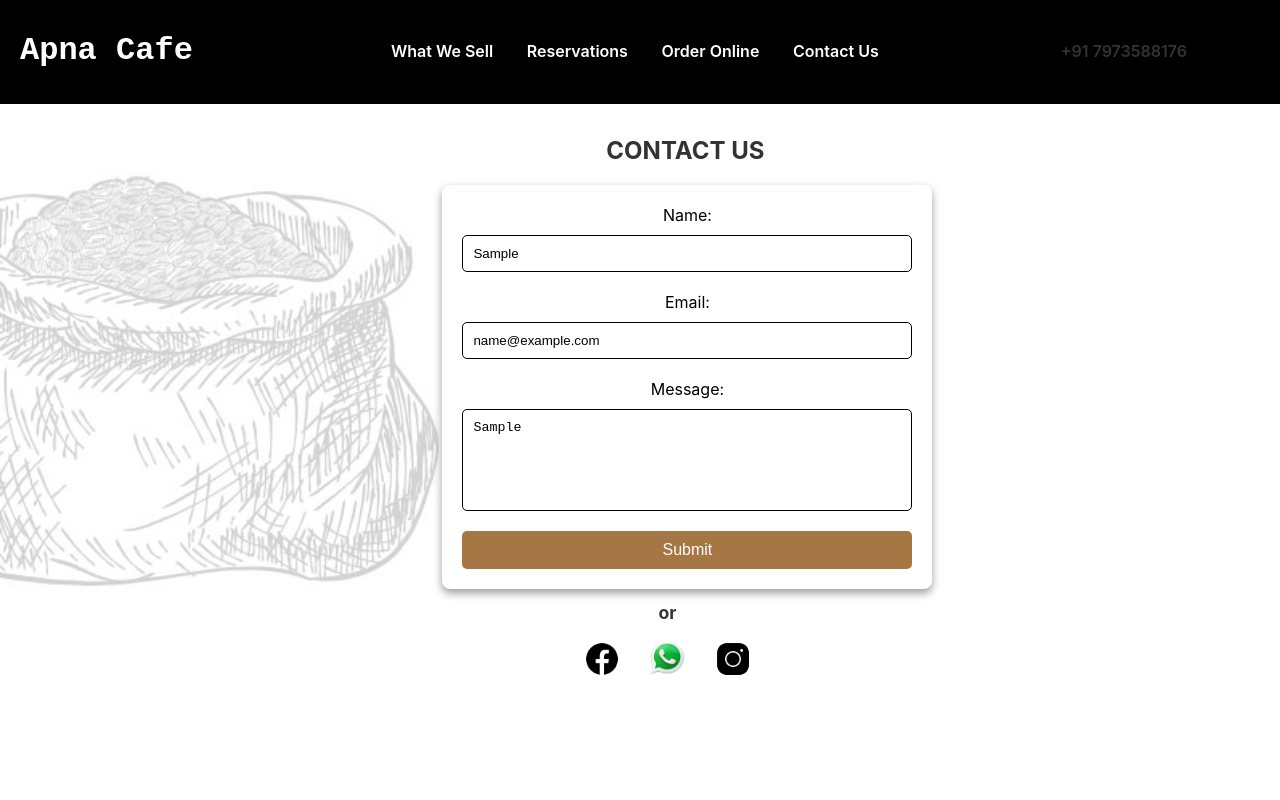
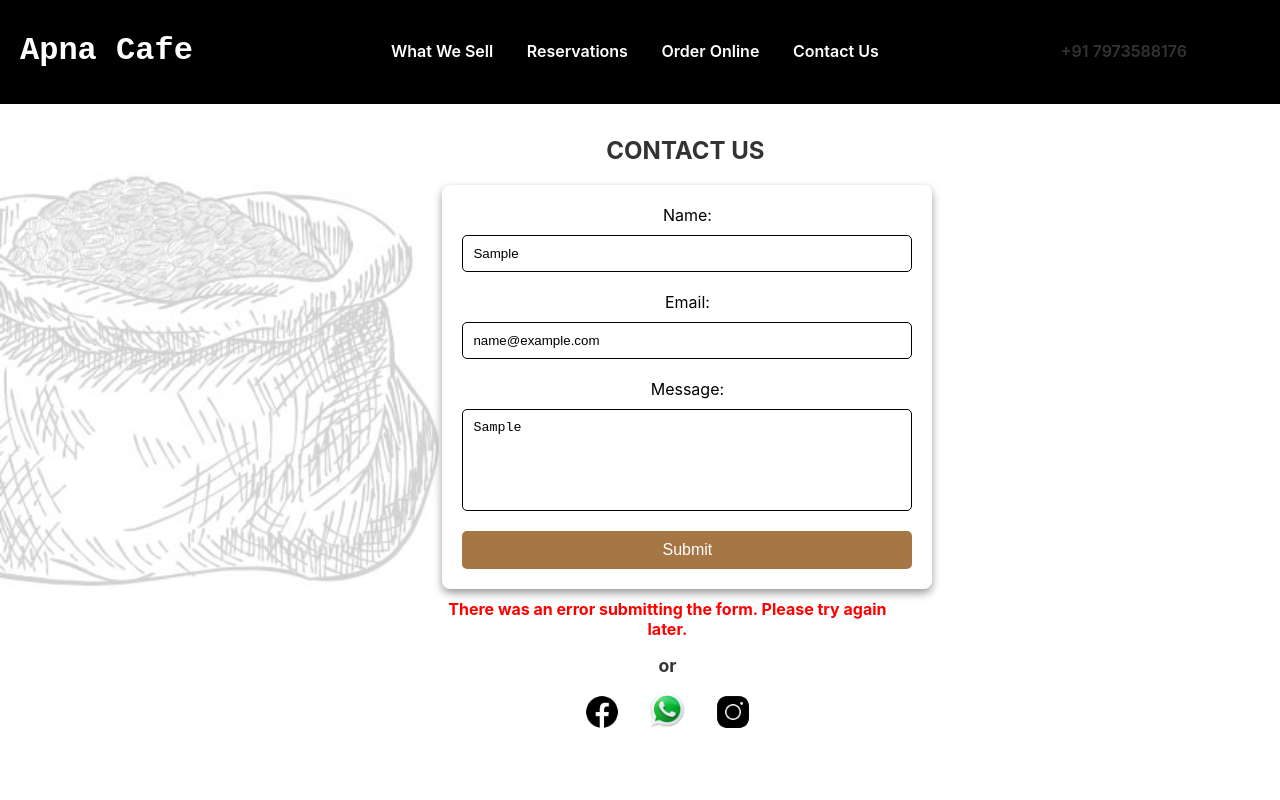
Before and after one commit to garvsharrma/ApnaCafe, a React (Create React App) app: page /contact in a window 1280 px wide. Both pictures are taken after typing "Sample", "name@example.com", "Sample" into the empty fields and a click on the button "Submit". Shown: the top 800 px of the page. Built offline with nearby package versions, Linux system fonts and the light colour scheme; no server answers.

Commit message:
Updated Frontend

```diff
--- a/src/pages/About.js
+++ b/src/pages/About.js
@@ -8,6 +8,7 @@ import fbIcon from '../images/icon-fb.png';
 function About() {
   const [formData, setFormData] = useState({ name: '', email: '', message: '' });
   const [isSubmitted, setIsSubmitted] = useState(false);
+  const [error, setError] = useState('');
 
   const handleChange = (e) => {
     const { name, value } = e.target;
@@ -17,9 +18,18 @@ function About() {
   const handleSubmit = async (e) => {
     e.preventDefault();
     try {
-      await axios.post('http://localhost:5000/api/contact', formData);
+      // Change this to your production backend URL
+      await axios.post('https://apnacafebackend.onrender.com/api/contact', formData);
       setIsSubmitted(true);
+      setError('');
+
+      // Clear the form after successful submission
+      setFormData({ name: '', email: '', message: '' });
+
+      // Hide the success message after a short delay
+      setTimeout(() => setIsSubmitted(false), 5000);
     } catch (error) {
+      setError('There was an error submitting the form. Please try again later.');
       console.error('Error submitting the form:', error);
     }
   };
@@ -32,18 +42,39 @@ function About() {
           <span className="heading"><h2>CONTACT US</h2></span>
           <form onSubmit={handleSubmit}>
             <label>Name:</label>
-            <input type="text" name="name" value={formData.name} onChange={handleChange} required />
+            <input
+              type="text"
+              name="name"
+              value={formData.name}
+              onChange={handleChange}
+              required
+            />
             <label>Email:</label>
-            <input type="email" name="email" value={formData.email} onChange={handleChange} required />
+            <input
+              type="email"
+              name="email"
+              value={formData.email}
+              onChange={handleChange}
+              required
+            />
             <label>Message:</label>
-            <textarea name="message" value={formData.message} onChange={handleChange} required placeholder='Enter your message here... we will get in touch with you soon...'></textarea>
+            <textarea
+              name="message"
+              value={formData.message}
+              onChange={handleChange}
+              required
+              placeholder='Enter your message here... we will get in touch with you soon...'>
+            </textarea>
             <button type="submit">Submit</button>
           </form>
-          {isSubmitted && <p>Thank you for contacting us! We will get in touch with you soon.</p>}
-        <h5>or</h5>
-        <a href = "facebook.com"><img src={fbIcon} alt="facebook-icon" className="iconn" /></a>
-        <a href = "https://wa.me/+917973588176"><img src={whatsappIcon} alt="Whatsapp" className="whatsapp-iconn iconn" /></a>
-        <a href = "https://www.instagram.com/garv_sharma_/"><img src={instaIcon} alt="insta-icon" className="iconn" /></a>
+
+          {isSubmitted && <p className="success-message">Thank you for contacting us! We will get in touch with you soon.</p>}
+          {error && <p className="error-message">{error}</p>}
+
+          <h5>or</h5>
+          <a href="https://facebook.com"><img src={fbIcon} alt="facebook-icon" className="iconn" /></a>
+          <a href="https://wa.me/+917973588176"><img src={whatsappIcon} alt="Whatsapp" className="whatsapp-iconn iconn" /></a>
+          <a href="https://www.instagram.com/garv_sharma_/"><img src={instaIcon} alt="insta-icon" className="iconn" /></a>
         </div>
       </div>
     </>
```
